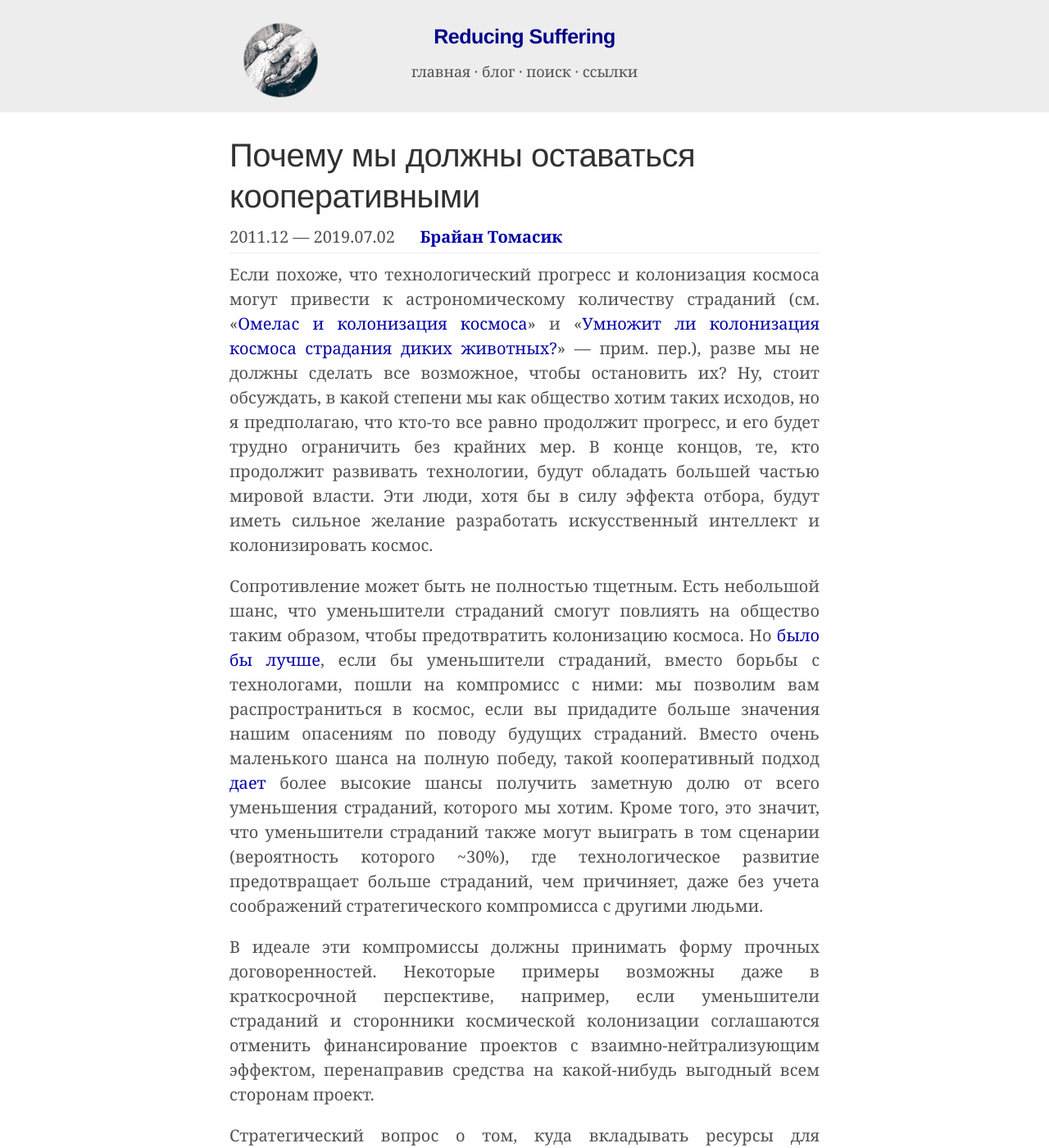
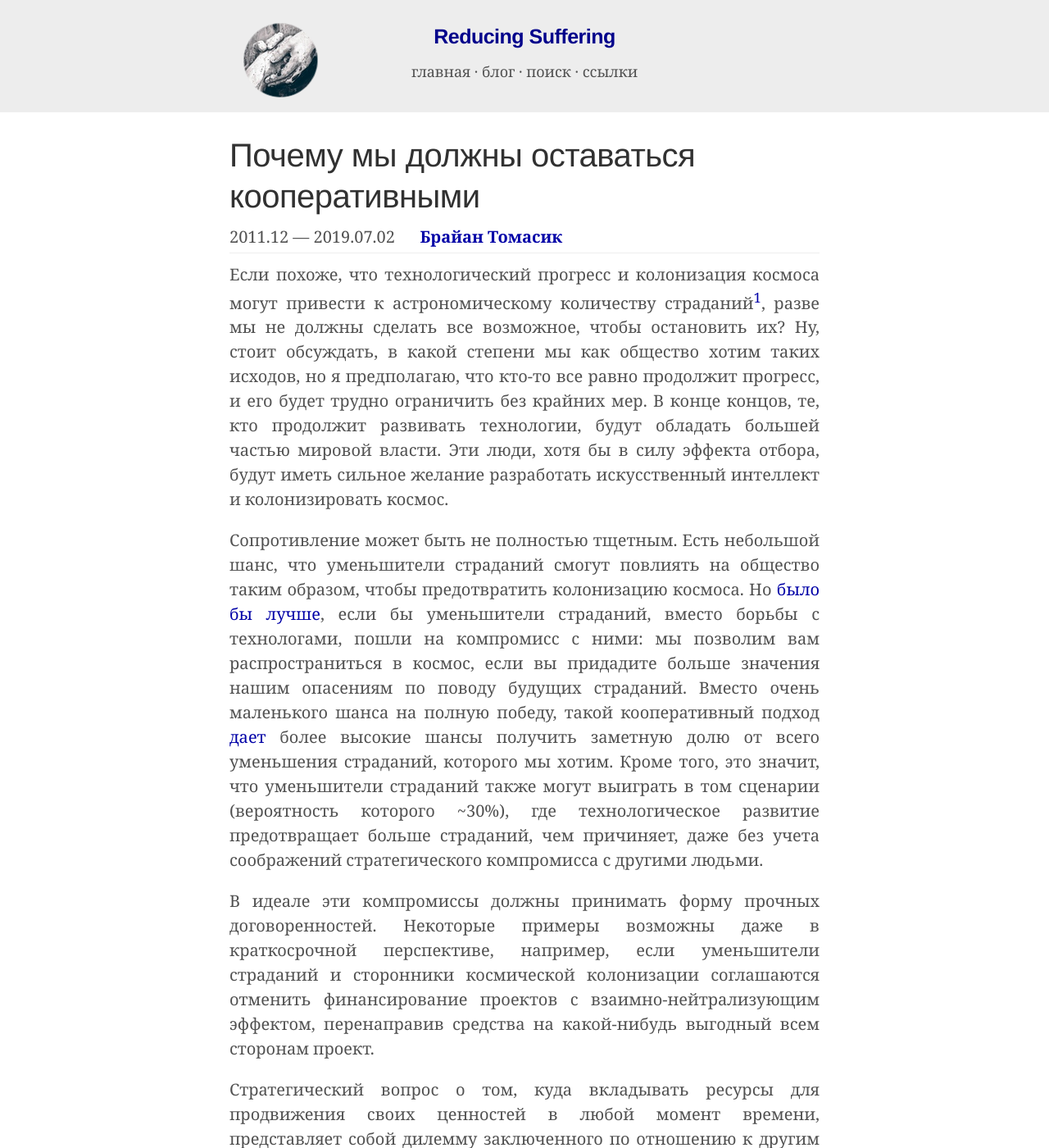
Before and after one commit to ReducingSuffering/reducingsuffering.github.io, a Jekyll site: the page built from _articles/brian-tomasik-1.md, in a window 1280 px wide and 1400 px high. Shown: the whole window at 82% size. Built offline with Jekyll 4.4.1, drawn with Linux system fonts in a browser that asks for light colours; some of the changed text lies outside the part shown.

Commit message:
Update brian-tomasik-1.md

```diff
--- a/_articles/brian-tomasik-1.md
+++ b/_articles/brian-tomasik-1.md
@@ -14,16 +14,23 @@
 preview: assets/images/wall/sky-night-star-milky-way-cosmos-atmosphere-1268663-pxhere.com.jpg
 preview_here: true
 ---
-Если похоже, что технологический прогресс и колонизация космоса могут привести к астрономическому количеству страданий (см. «[Омелас и колонизация космоса](442.html)» и «[Умножит ли колонизация космоса страдания диких животных?](222.html)» — прим. пер.), разве мы не должны сделать все возможное, чтобы остановить их? Ну, стоит обсуждать, в какой степени мы как общество хотим таких исходов, но я предполагаю, что кто-то все равно продолжит прогресс, и его будет трудно ограничить без крайних мер. В конце концов, те, кто продолжит развивать технологии, будут обладать большей частью мировой власти. Эти люди, хотя бы в силу эффекта отбора, будут иметь сильное желание разработать искусственный интеллект и колонизировать космос.
+Если похоже, что технологический прогресс и колонизация космоса могут привести к астрономическому количеству страданий[^1], разве мы не должны сделать все возможное, чтобы остановить их? Ну, стоит обсуждать, в какой степени мы как общество хотим таких исходов, но я предполагаю, что кто-то все равно продолжит прогресс, и его будет трудно ограничить без крайних мер. В конце концов, те, кто продолжит развивать технологии, будут обладать большей частью мировой власти. Эти люди, хотя бы в силу эффекта отбора, будут иметь сильное желание разработать искусственный интеллект и колонизировать космос.
 
 Сопротивление может быть не полностью тщетным. Есть небольшой шанс, что уменьшители страданий смогут повлиять на общество таким образом, чтобы предотвратить колонизацию космоса. Но [было бы лучше](http://utilitarian-essays.com/compromise.html), если бы уменьшители страданий, вместо борьбы с технологами, пошли на компромисс с ними: мы позволим вам распространиться в космос, если вы придадите больше значения нашим опасениям по поводу будущих страданий. Вместо очень маленького шанса на полную победу, такой кооперативный подход [дает](https://longtermrisk.org/gains-from-trade-through-compromise/ "'Gains from Trade through Compromise – Foundational Research Institute'") более высокие шансы получить заметную долю от всего уменьшения страданий, которого мы хотим. Кроме того, это значит, что уменьшители страданий также могут выиграть в том сценарии (вероятность которого ~30%), где технологическое развитие предотвращает больше страданий, чем причиняет, даже без учета соображений стратегического компромисса с другими людьми.
 
 В идеале эти компромиссы должны принимать форму прочных договоренностей. Некоторые примеры возможны даже в краткосрочной перспективе, например, если уменьшители страданий и сторонники космической колонизации соглашаются отменить финансирование проектов с взаимно-нейтрализующим эффектом, перенаправив средства на какой-нибудь выгодный всем сторонам проект.
 
-Стратегический вопрос о том, куда вкладывать ресурсы для продвижения своих ценностей в любой момент времени, представляет собой дилемму заключенного по отношению к другим системам ценностей, и поскольку мы снова и снова делаем выбор о том, куда вкладывать средства, какую позицию занять и какие меры продвигать, эти дилеммы заключенного повторяются. В [соревнованиях Роберта Аксельрода](https://en.wikipedia.org/wiki/The_Evolution_of_Cooperation#Axelrod.27s_tournaments) по повторяющейся дилемме заключенного лучшие стратегии всегда были "славными", т. е. не предавали первыми (см. «[Эволюцию доверия](106.html)» — прим. пер.). Таким образом, уменьшители страданий не должны первыми предавать колонизаторов космоса. Конечно, если похоже, что колонизаторы космоса не проявляют никаких подвижек в сторону уменьшения страданий, то мы должны быть еще и "спровоцированы" на временное предательство, пока другая сторона не начнет признавать то, что нас волнует.
+Стратегический вопрос о том, куда вкладывать ресурсы для продвижения своих ценностей в любой момент времени, представляет собой дилемму заключенного по отношению к другим системам ценностей, и поскольку мы снова и снова делаем выбор о том, куда вкладывать средства, какую позицию занять и какие меры продвигать, эти дилеммы заключенного повторяются. В [соревнованиях Роберта Аксельрода](https://en.wikipedia.org/wiki/The_Evolution_of_Cooperation#Axelrod.27s_tournaments) по повторяющейся дилемме заключенного лучшие стратегии всегда были "славными", т. е. не предавали первыми[^2]. Таким образом, уменьшители страданий не должны первыми предавать колонизаторов космоса. Конечно, если похоже, что колонизаторы космоса не проявляют никаких подвижек в сторону уменьшения страданий, то мы должны быть еще и "спровоцированы" на временное предательство, пока другая сторона не начнет признавать то, что нас волнует.
 
 Мы, нервно относящиеся к колонизации космоса, много выиграем от союза с ее сторонниками — в плане размышлений о том, какие сценарии могут произойти и как направить будущее в лучших направлениях. Мы также хотим остаться друзьями, потому что это значит, что сторонники колонизации будут более серьезно относиться к нашим идеям. Даже если колонизация космоса произойдет, останется много подвопросов, по которым уменьшители страданий захотят высказаться: например, против распространения дикой природы, против создания страдающих симуляций/подпрограмм и т. д.
 
 Мы хотим быть уверены, что уменьшители страданий не станут презираемой группой. Например, подумайте о том, что евгеника более табуирована из-за зверств нацистов, чем если бы их не было. Людей, выступающих против технологий, иногда очерняют из-за ассоциации с Унабомбером. Защитники животных могут быть запятнаны жестокой тактикой нескольких активистов или даже выходками PETA. Мы должны быть осторожны, чтобы не произошло чего-то подобного в отношении уменьшения страданий. Большинство людей и так уже сильно озабочены предотвращением страданий, и мы не хотим, чтобы люди начали говорить: "О, вы заботитесь о предотвращении вреда беспомощным существам? Вы что, один из этих _уменьшителей страданий_?", где "уменьшители страданий" стали уже настолько плохим ярлыком, что вызывают автоматическую ненависть.
 
 Так что сотрудничество со сторонниками колонизации не только более многообещающий вариант, но и, возможно, единственный положительный вариант для нас. Занимая более конфронтационную позицию, мы рискуем ожесточить противостояние и отвратить людей от нашего послания. Помните, что предотвращение будущих страданий — это то, что волнует всех, и мы не должны разрушать этот факт чрезмерным антагонизмом.
+
+---
+
+Примечания переводчика:
+
+[^1]: См. «[Омелас и колонизация космоса](442.html)» и «[Умножит ли колонизация космоса страдания диких животных?](222.html)» этого же автора.
+[^2]: См. «[Эволюцию доверия](106.html)» Никки Кейс.
```
